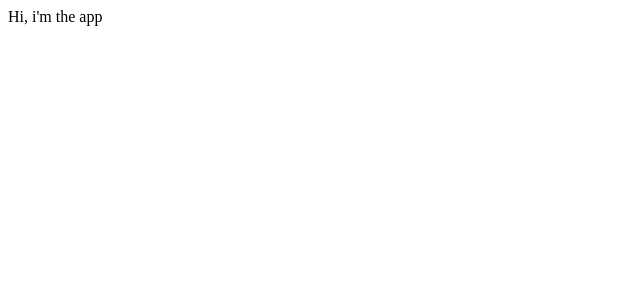
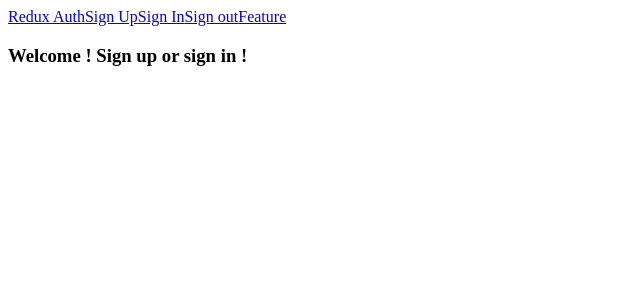
Before and after one commit to vince4128/simple-client-auth, a React (Create React App) app in the folder client/: page / in a window 1280 px wide. Shown: the top 300 px of the page, without its empty margins (0-640 px from the left). Built offline with nearby package versions, Linux system fonts and the light colour scheme.

Commit message:
router wired up

```diff
--- a/client/src/components/App.js
+++ b/client/src/components/App.js
@@ -1,9 +1,11 @@
 import React from 'react';
+import Header from './Header';
 
-export default () => {
+export default ({ children }) => {
     return (
         <div>
-            Hi, i'm the app
+            <Header />
+            {children}
         </div>
     );
 }
--- a/client/src/index.js
+++ b/client/src/index.js
@@ -1,9 +1,15 @@
 import React from 'react';
 import ReactDOM from 'react-dom';
+import { BrowserRouter, Route } from 'react-router-dom';
 
 import App from './components/App';
+import Welcome from './components/Welcome';
 
 ReactDOM.render(
-    <App />,
+    <BrowserRouter>
+        <App>
+            <Route path="/" exact component={Welcome} />
+        </App>
+    </BrowserRouter>,
     document.querySelector('#root')
 );
```
